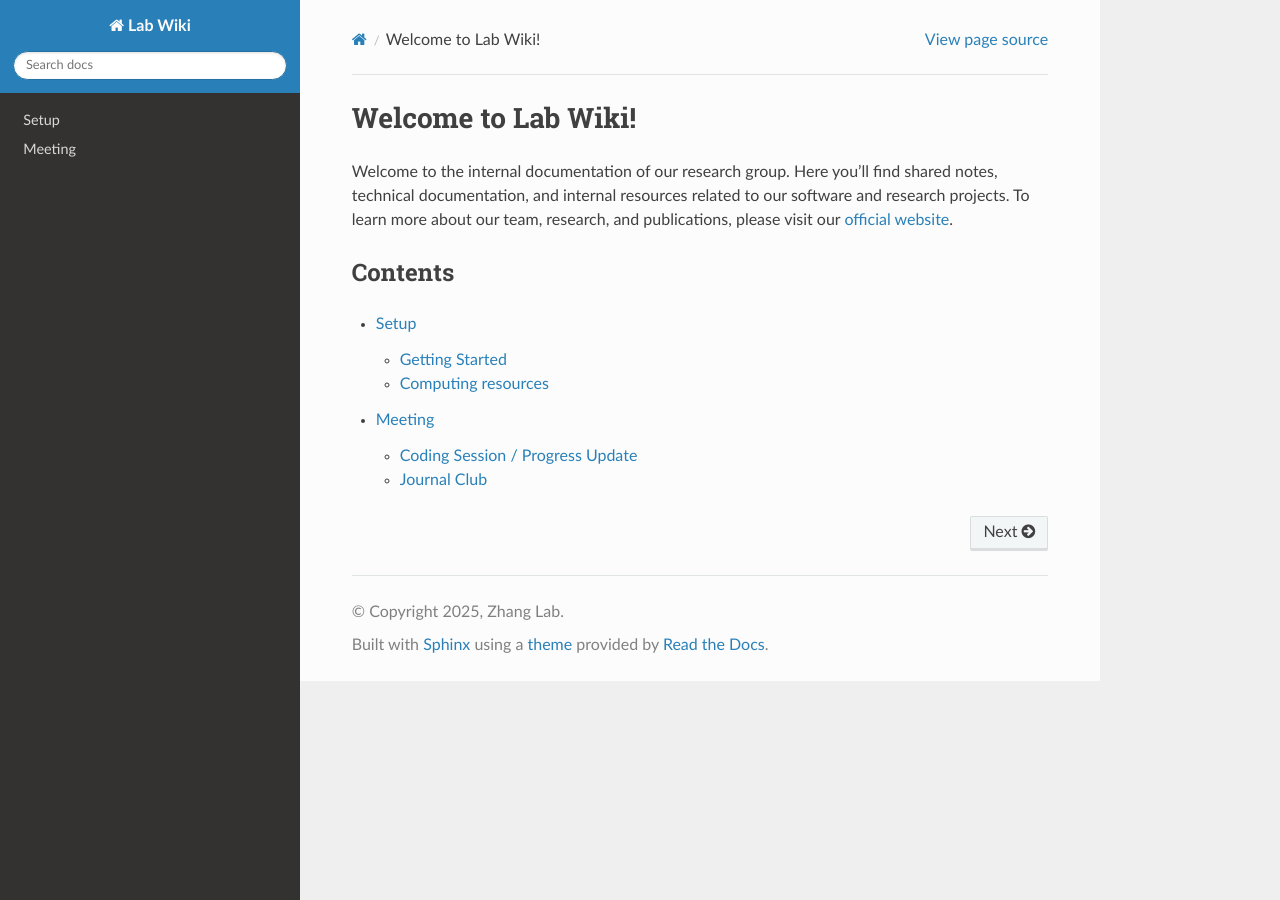
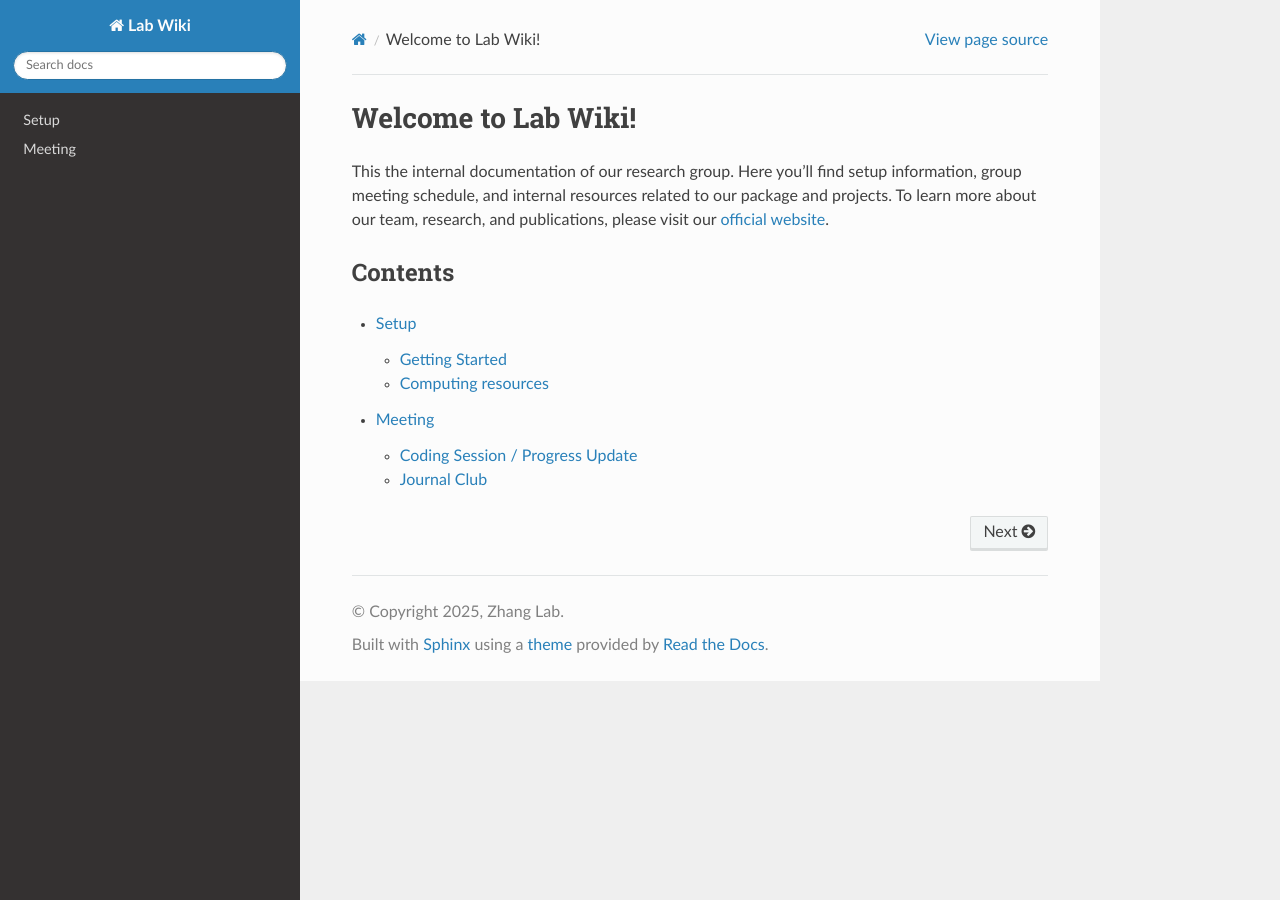
Before and after one commit to ZihanL1/Lab-Wiki, a Sphinx documentation site: the page built from docs/source/index.rst, in a window 1280 px wide. Built offline with Sphinx 7.4.7 and the Read the Docs theme 3.1.0, drawn with Linux system fonts in a browser that asks for light colours.

Commit message:
update index

```diff
--- a/docs/source/index.rst
+++ b/docs/source/index.rst
@@ -1,9 +1,9 @@
 Welcome to Lab Wiki!
 ===================================
 
-Welcome to the internal documentation of our research group.
-Here you'll find shared notes, technical documentation,
-and internal resources related to our software and research projects.
+This the internal documentation of our research group.
+Here you'll find setup information, group meeting schedule,
+and internal resources related to our package and projects.
 To learn more about our team, research, and publications,
 please visit our `official website <https://xinglong-zhang.github.io/>`_.
 
```
Also changed, not shown: docs/source/setup.rst (+0 -12 lines).
